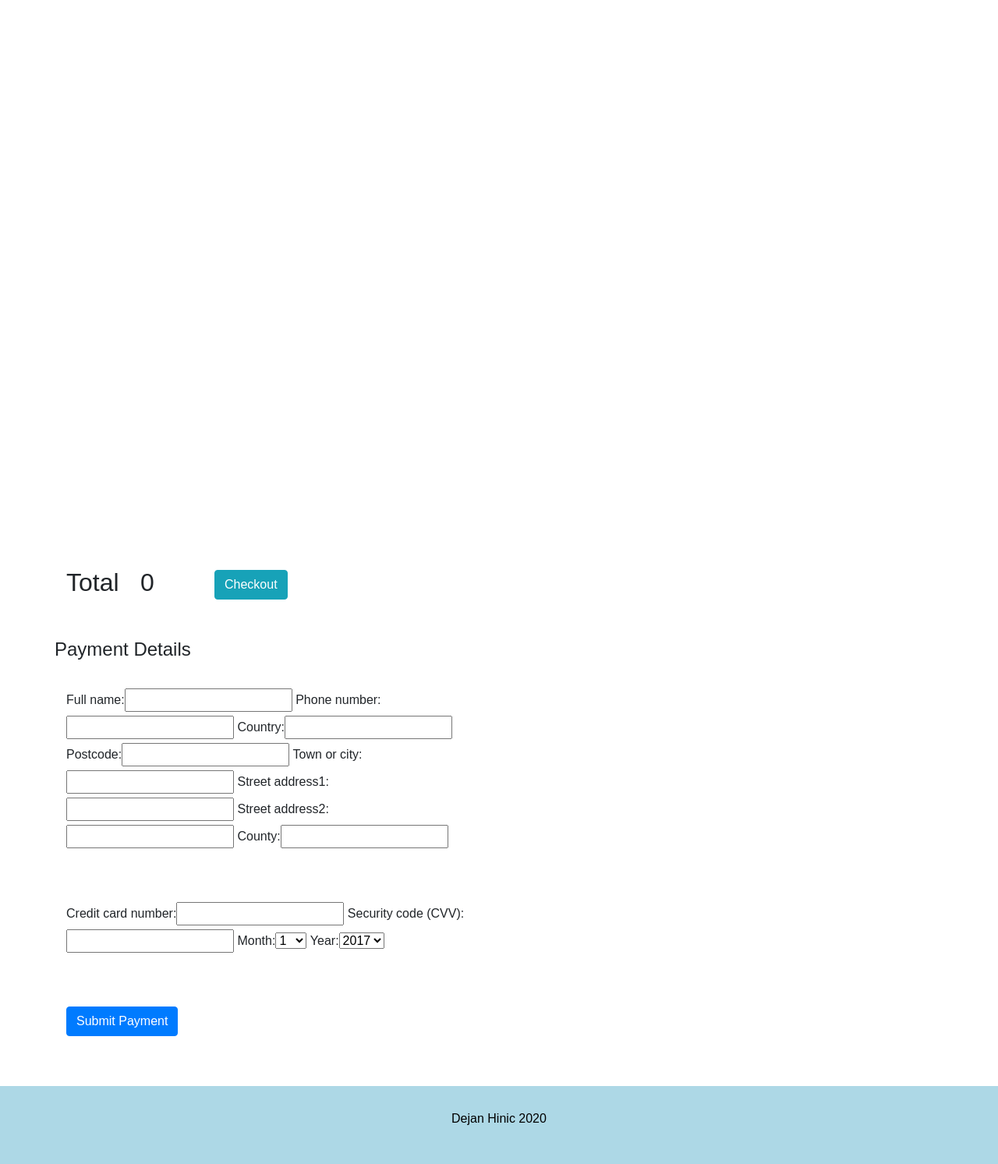
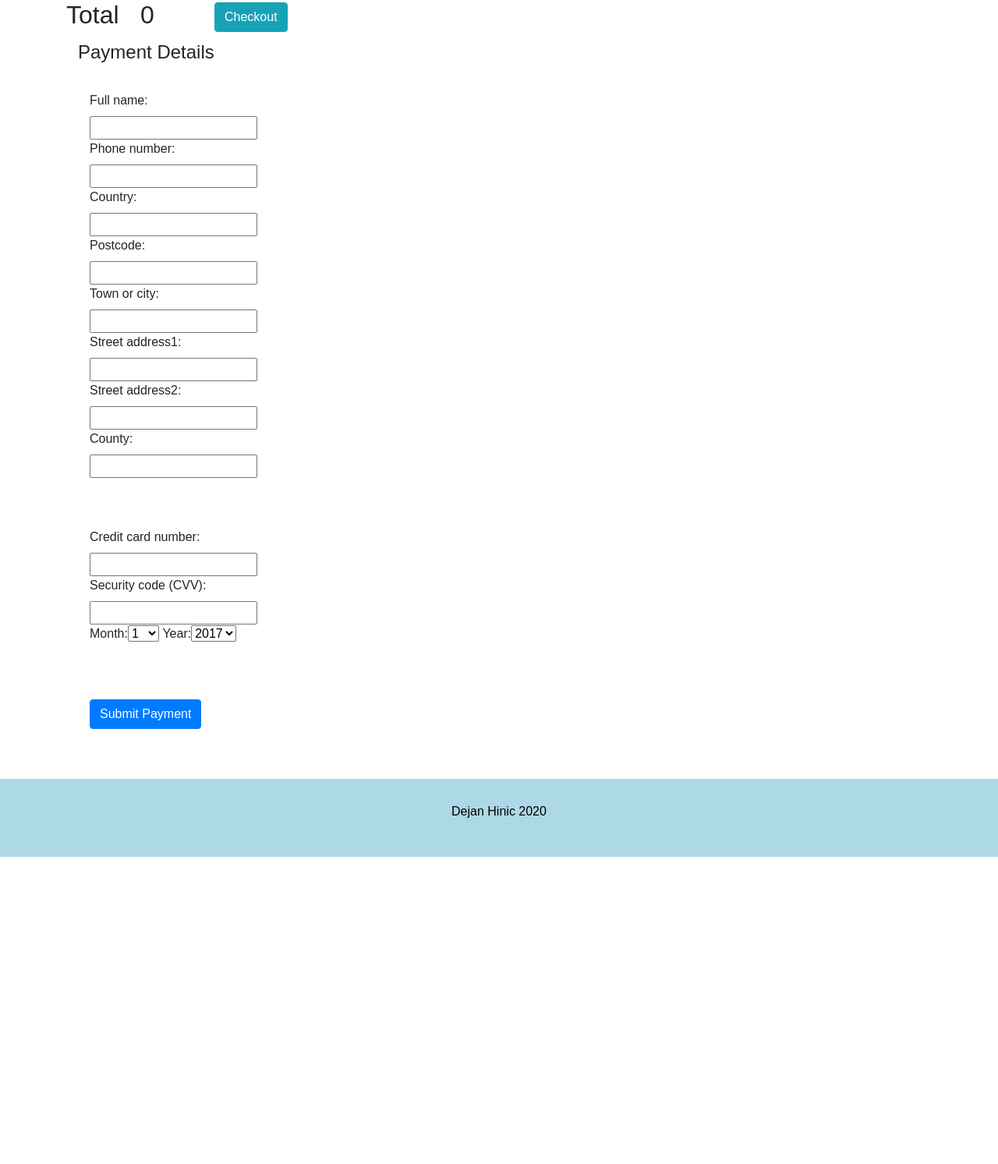
Before and after one commit to DejanHinic/eco-soaps, a Django app: page /checkout/ in a window 1280 px wide. Shown: the part 56-1549 px from the top of the page at 78% size. After the commit the page ends 1155 px from the top, so only its background shows below. Run offline with Django 3.2, Linux system fonts and the light colour scheme; a user stored in the database is signed in; some libraries are stand-ins or nearby versions.

Commit message:
index pic try

```diff
--- a/checkout/templates/checkout.html
+++ b/checkout/templates/checkout.html
@@ -13,10 +13,11 @@
 {% endblock %}
 
 {% block content %}
-<div id="login_container" class="container">
+<div class="container">
     <div class="row row-flex">
+
 {% for item in cart_items %}
-        <div class="col-md-4">
+        <div class="col-md-6 col -sm-12">
             <div class="card" id="product_style_card" style="background-image: url('{{ MEDIA_URL }}{{ item.product.image }}')">
             <div class="card-body" style="height: 19rem;">
             </div>
@@ -39,23 +40,25 @@
                 </form>
 
             </div>
-        </div>
+
     {% endfor %}
-   </div>
+   <!-- </div>
  </div>
     <div id="cartsum_container" style="margin-top:10%;" class="container">
-        <div class="row">
+        <div class="row"> -->
 
             <div class="col-1"><h2>Total</h2></div>
             <div class="col-1"><h2>{{ total }}</h2></div>
             <div class="col-1"><h2><a href="{% url 'checkout' %}" class="btn btn-success" role="button">Checkout</a></h2></div>
 
     </div>
+            <!--
       </div>
+ </div> -->
 
-<div id="checkout_container" class="container">
-    <div class="row row-flex">
-
+<!-- <div id="checkout_container" class="container">
+    <div class="row row-flex"> -->
+        <div class="col-md-6 col -sm-12">
             <form role="form" method="post" id="payment-form" action="{% url 'checkout' %}">
                 <legend>Payment Details</legend>
 
@@ -78,4 +81,5 @@
             </form>
         </div>
     </div>
+</div>
 {% endblock %}
--- a/homepage/templates/index.html
+++ b/homepage/templates/index.html
@@ -83,7 +83,7 @@
     <div class="container">
         <div class="card-deck">
         <div class="card">
-        <img src="/static/img/society.jpg" class="card-img-top" style="height: 18em;" alt="...">
+        <img src="https://i1.wp.com/www.smallchanges.ie/wp-content/uploads/2018/07/IOA_CERTIFIED.jpg?resize=300%2C300&ssl=1" class="card-img-top" style="height: 18em;" alt="...">
         <div class="card-body">
             <h5 class="card-title">Irish Organic Association</h5>
             <p class="card-text">We are taking part in Irish Organic society. In a society characterized by organic solidarity,
@@ -100,7 +100,7 @@
         </div>
         </div>
         <div class="card">
-        <img src="/static/img/whyorganic.jpg" class="card-img-top" style="height: 18rem;" alt="...">
+        <img src="https://static1.squarespace.com/static/52f2b921e4b0e025f164533f/t/5bf8e8678985839163ad6489/1545332365104/OrganicHandmadeSoap.jpg?format=1500w" class="card-img-top" style="height: 18rem;" alt="...">
         <div class="card-body">
             <h5 class="card-title">Why Organic?</h5>
             <p class="card-text">By seeking alternatives, consumers can take a leap towards a better and a healthier future.
```
Lines whose indentation alone changed are shown as unchanged.
